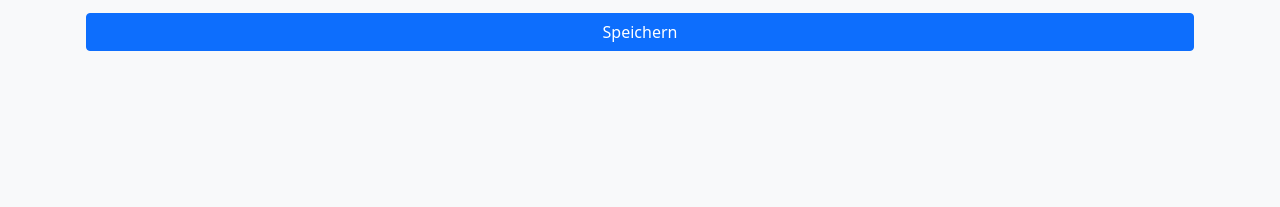
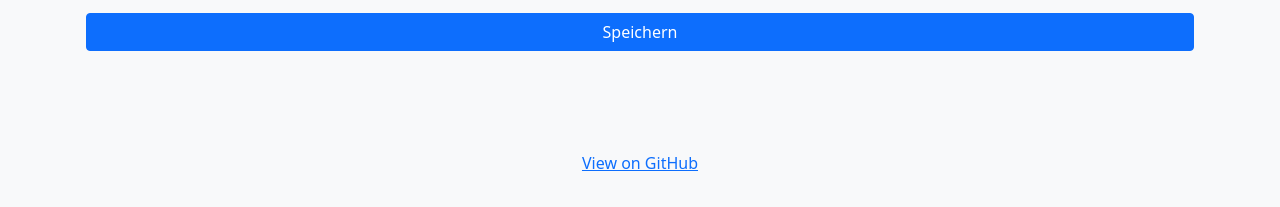
Before and after one commit to Luddifee/abizeitung-web, a plain HTML site: page public/index.html in a window 1280 px wide. Shown: the part 1741-1948 px from the top of the page. Before the commit the page ends 1908 px from the top, so only its background shows below. Drawn offline with nearby package versions, Linux system fonts and the light colour scheme.

Commit message:
added github link

```diff
--- a/public/index.html
+++ b/public/index.html
@@ -47,6 +47,7 @@
                         </div>
                     </div>
                 </form>
+                <div class="py-4 text-center"><p><a href="https://github.com/Luddifee/abizeitung-web/">View on GitHub</a></p></div>
             </div>
         </main>
     </div>
@@ -192,7 +193,7 @@
             form.children[0].appendChild(submitButton);
 
             const padding = document.createElement('div');
-            padding.style.height = '100px';
+            padding.style.height = '60px';
             form.children[0].appendChild(padding);
 
             form.addEventListener('submit', (event) => {
```
